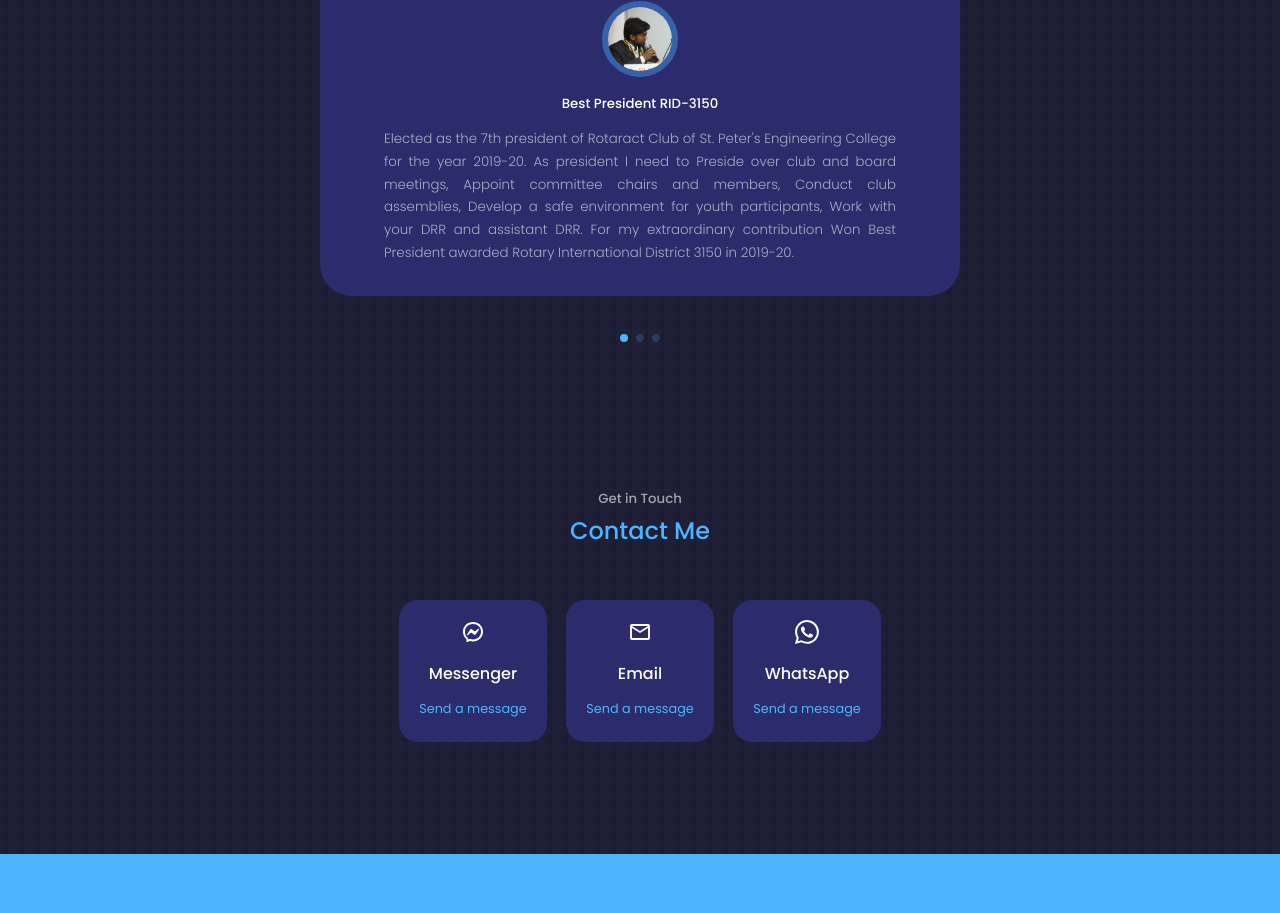
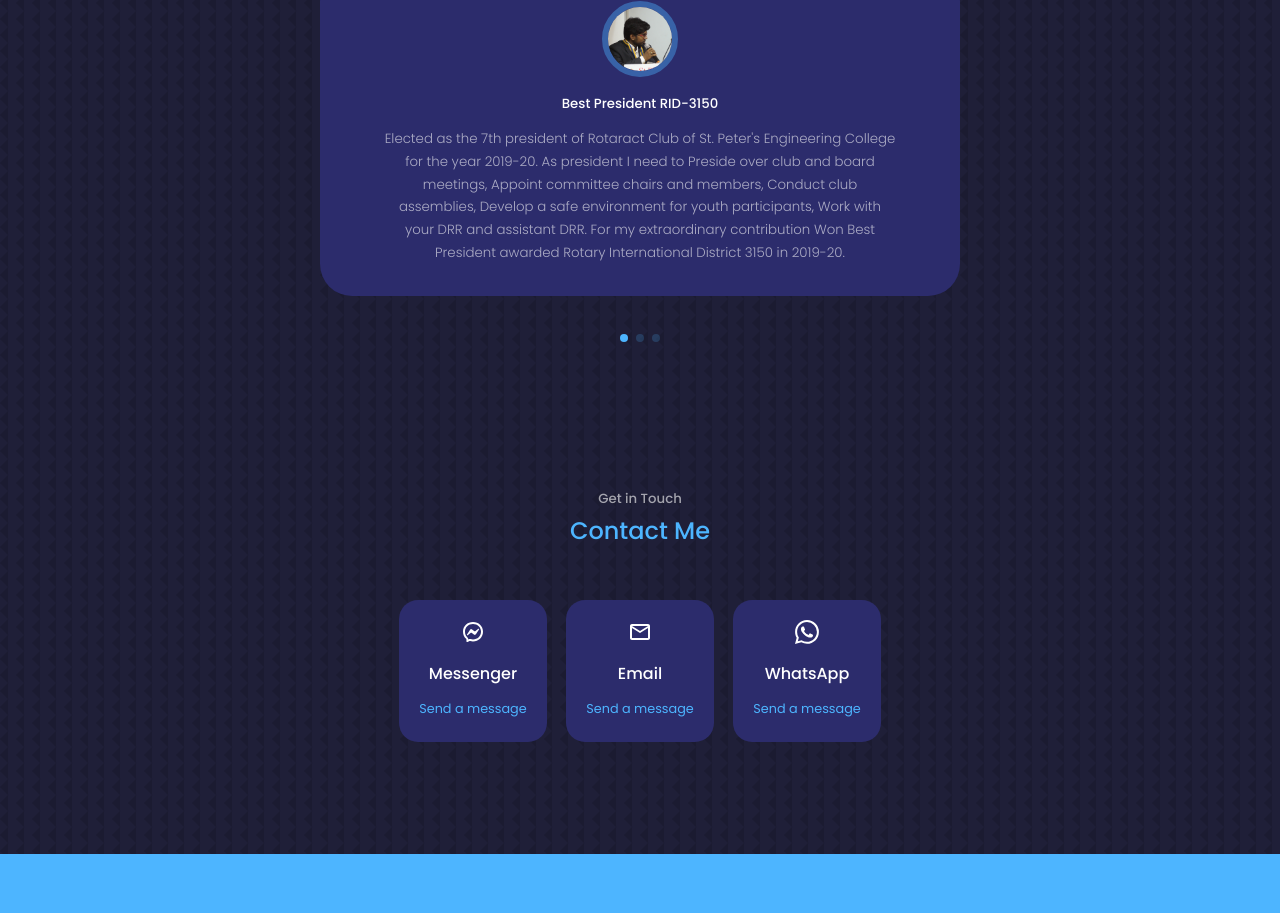
Before and after one commit to sunilkumarabbineni/My-Portfolio, a React (Create React App) app: page / in a window 1280 px wide. Shown: the part 4341-5254 px from the top of the page. Built offline with nearby package versions, Linux system fonts and the light colour scheme.

Commit message:
text align

```diff
--- a/src/components/about/about.css
+++ b/src/components/about/about.css
@@ -68,6 +68,7 @@
 .about__content p {
     margin: 2rem 0 2.6rem;
     color: var(--color-light);
+    text-align: flex;
 }
 
 /*  ============================ MEDIA QUERIES (MEDIUM DEVICES) ================================ */
--- a/src/components/achievements/achievements.css
+++ b/src/components/achievements/achievements.css
@@ -30,7 +30,7 @@
     width: 80%;
     margin: 0.8rem auto 0;
     gap: 1rem;
-    text-align: justify;
+    text-align: flex;
 }
 
 .swiper-pagination-clickable .swiper-pagination-bullet {
```
